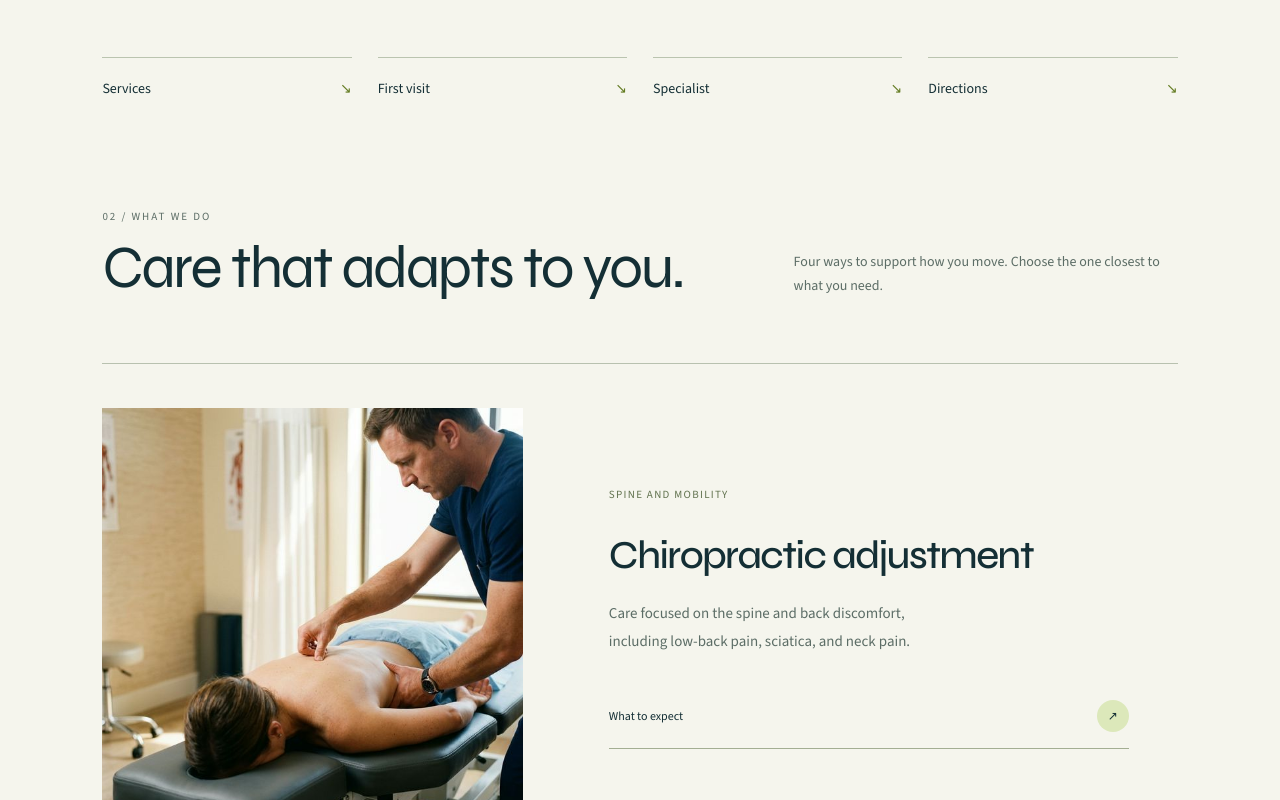
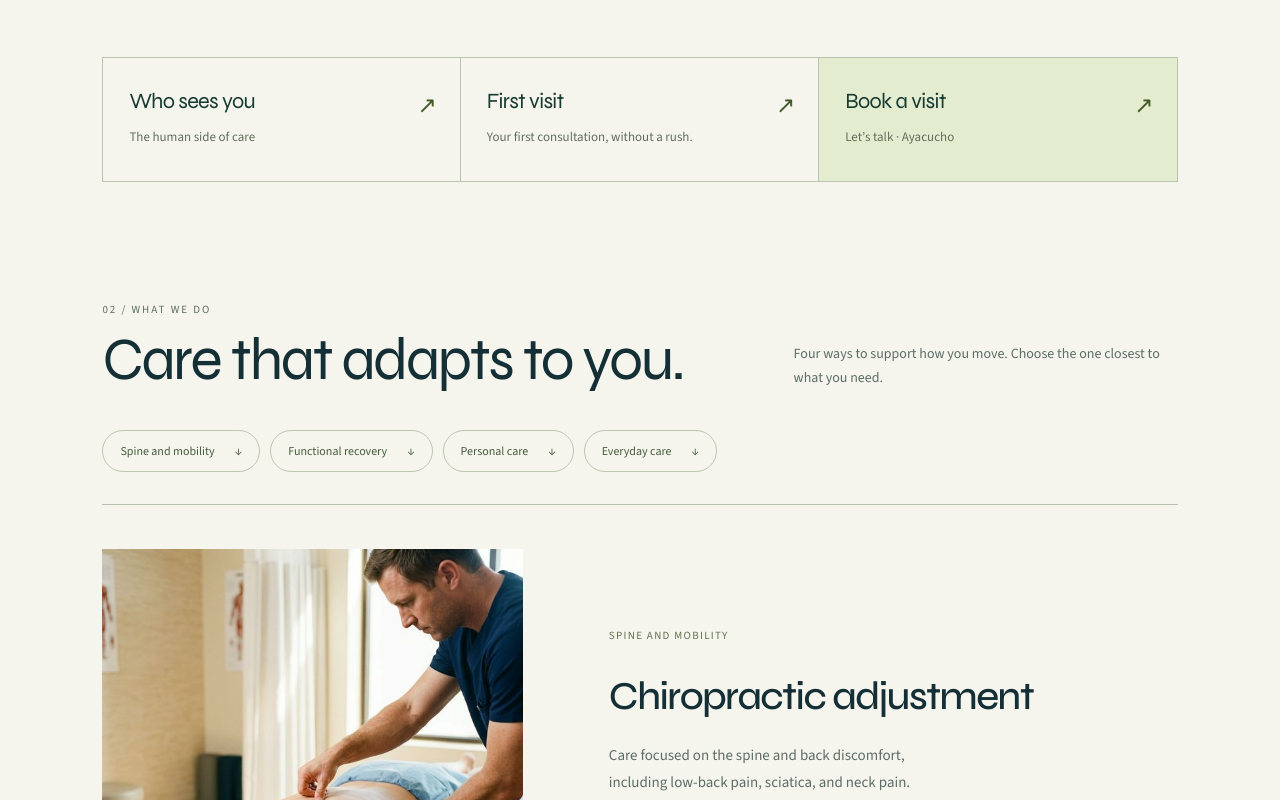
Before and after one commit to AndreMendezCisneros/contena-site, a Next.js app: page /en in a window 1280 px wide. Shown: the part 1240-2040 px from the top of the page. Built offline with nearby package versions, Linux system fonts and the light colour scheme; no server answers.

Commit message:
Add patient entry paths and polished first visit guide

```diff
--- a/src/app/[locale]/page.tsx
+++ b/src/app/[locale]/page.tsx
@@ -48,11 +48,10 @@ export default async function HomePage({
         </Reveal>
       </section>
 
-      <nav className="home-shortcuts" aria-label={dict.footer.quick}>
-        <a href="#servicios">{dict.nav.services}<span aria-hidden="true">↘</span></a>
-        <a href="#primera-visita">{dict.nav.firstVisit}<span aria-hidden="true">↘</span></a>
-        <a href="#especialista">{dict.nav.specialist}<span aria-hidden="true">↘</span></a>
-        <a href="#contacto">{dict.contact.directions}<span aria-hidden="true">↘</span></a>
+      <nav className="home-shortcuts intent-paths" aria-label={dict.footer.quick}>
+        <a href="#especialista"><span className="intent-title">{dict.specialist.who}</span><span className="intent-description">{dict.specialist.label}</span><span className="intent-arrow" aria-hidden="true">↗</span></a>
+        <a href="#primera-visita"><span className="intent-title">{dict.nav.firstVisit}</span><span className="intent-description">{dict.firstVisit.title}</span><span className="intent-arrow" aria-hidden="true">↗</span></a>
+        <a href="#contacto"><span className="intent-title">{dict.nav.book}</span><span className="intent-description">{dict.contact.talk} · {site.address.city}</span><span className="intent-arrow" aria-hidden="true">↗</span></a>
       </nav>
 
       <section id="servicios" className="home-services px-[6%] pb-20 md:px-[8%]">
@@ -65,12 +64,16 @@ export default async function HomePage({
           </div>
           <p className="max-w-sm text-sm leading-6 text-muted">{dict.servicesHome.lead}</p>
         </div>
+        <nav className="service-index" aria-label={dict.nav.services}>
+          {services.map(service => <a key={service.slug} href={`#${service.slug}`}>{dict.service[service.slug].kicker}<span aria-hidden="true">↓</span></a>)}
+        </nav>
         <div className="service-collection">
           {services.map((service, index) => {
             const copy = dict.service[service.slug];
             return (
               <Reveal key={service.slug} delay={index * 70} className="service-entry">
                 <Link
+                  id={service.slug}
                   href={localePath(locale, `/servicios/${service.slug}`)}
                   className="service-editorial group grid overflow-hidden bg-white md:grid-cols-2"
                 >
@@ -80,7 +83,7 @@ export default async function HomePage({
                       alt={copy.name}
                       width={640}
                       height={640}
-                      sizes="(min-width: 768px) 50vw, 100vw"
+                      sizes="(min-width: 1000px) 430px, (min-width: 768px) 40vw, 88vw"
                       className="h-auto w-full"
                     />
                   </div>
@@ -118,6 +121,11 @@ export default async function HomePage({
             </li>
           ))}
         </ol>
+        <aside className="visit-expectations">
+          <h3>{dict.firstVisit.includedTitle}</h3>
+          <ul>{dict.firstVisit.included.map(item => <li key={item}><span aria-hidden="true">✓</span>{item}</li>)}</ul>
+          <a href={whatsappUrl(dict.whatsapp.firstVisit)} target="_blank" rel="noopener noreferrer">{dict.firstVisit.cta}<span aria-hidden="true">↗</span></a>
+        </aside>
       </section>
 
       <section id="especialista" className="specialist-section grid items-center gap-10 px-[6%] py-20 md:grid-cols-2 md:px-[8%] md:py-28">
@@ -135,17 +143,17 @@ export default async function HomePage({
           <p className="text-[11px] uppercase tracking-[0.18em] text-muted">{dict.specialist.label}</p>
           <h2 className="mt-3 font-display text-4xl tracking-[-0.045em] md:text-6xl">{dict.specialist.title}</h2>
           <p className="mt-4 text-sm uppercase tracking-[0.12em]">{dict.specialist.role}</p>
-          <p className="mt-5 max-w-lg text-base leading-7 text-muted">{dict.specialist.body}</p>
+          <p className="mt-5 max-w-lg text-base leading-7 text-muted">{dict.intro.body}</p>
           <ul className="mt-6 divide-y divide-line border-y border-line">
-            {dict.specialist.bullets.map((bullet, index) => (
+            {dict.specialist.bullets.map((bullet) => (
               <li key={bullet} className="py-3 text-sm">
-                <span className="mr-4 text-[#6d8a12]">0{index + 1}</span>
+                <span className="mr-4 text-[#6d8a12]" aria-hidden="true">✓</span>
                 {bullet}
               </li>
             ))}
           </ul>
           <Link href={localePath(locale, "/especialista")} className="mt-8 inline-block border-b border-ink py-2 text-sm">
-            {dict.specialist.cta} ↗
+            {dict.specialist.who} ↗
           </Link>
         </div>
       </section>
--- a/src/app/globals.css
+++ b/src/app/globals.css
@@ -302,3 +302,38 @@ button, a { -webkit-tap-highlight-color: transparent; }
   .home-faq { grid-template-columns: 1fr; gap: 40px; padding: 65px 6%; }
   .home-faq-list summary { font-size: 17px; }
 }
+
+/* Clear entry points inspired by the reviewed clinic websites. */
+.home-shortcuts.intent-paths { grid-template-columns: repeat(3,minmax(0,1fr)); gap: 0; padding-bottom: 90px; }
+.home-shortcuts.intent-paths a { position: relative; display: flex; flex-direction: column; justify-content: start; gap: 12px; padding: 30px 58px 32px 26px; border-top: 1px solid #b9c4af; border-bottom: 1px solid #b9c4af; border-right: 1px solid #b9c4af; transition: background .25s; }
+.home-shortcuts.intent-paths a:first-child { border-left: 1px solid #b9c4af; }
+.home-shortcuts.intent-paths a:last-child { background: #e4eccf; }
+.home-shortcuts.intent-paths a:hover { background: #dce8ba; }
+.home-shortcuts.intent-paths .intent-title { font-family: var(--font-syne),sans-serif; font-size: clamp(20px,1.7vw,26px); color: #173b30; line-height: 1.2; letter-spacing: -.03em; }
+.home-shortcuts.intent-paths .intent-description { color: #626e5c; font-size: 13px; line-height: 1.7; }
+.home-shortcuts.intent-paths .intent-arrow { position: absolute; right: 23px; top: 30px; color: #425929; font-size: 23px; }
+.service-index { display: flex; flex-wrap: wrap; gap: 10px; margin: -25px 0 32px; }
+.service-index a { display: flex; gap: 20px; align-items: center; padding: 11px 17px; border: 1px solid #bcc7af; border-radius: 30px; font-size: 12px; color: #465b3e; transition: background .2s; }
+.service-index a:hover { background: #e2ebcf; }
+.service-editorial[id] { scroll-margin-top: 100px; }
+.visit-expectations { grid-column: 1 / -1; display: grid; grid-template-columns: .8fr 1.2fr; gap: 24px 9%; margin-top: 65px; padding: 40px; background: #f4f6ed; border-radius: 4px; }
+.visit-expectations h3 { font-family: var(--font-syne),sans-serif; font-size: 30px; line-height: 1.2; letter-spacing: -.035em; }
+.visit-expectations ul { display: flex; flex-direction: column; gap: 17px; }
+.visit-expectations li { display: flex; gap: 15px; font-size: 14px; line-height: 1.7; color: #52634c; }
+.visit-expectations li span { color: #658232; }
+.visit-expectations > a { grid-column: 2; display: flex; justify-content: space-between; gap: 25px; align-items: center; background: #173b30; color: #e4f5af; padding: 17px 22px; font-size: 13px; }
+.home-page .specialist-section .specialist-photo { padding: 16px; background: #e3e9d8; }
+.home-stories .stories-heading { border-top: 1px solid #ffffff24; padding-top: 35px; }
+.home-page .location-layout { gap: 35px; }
+.home-page .location-layout iframe { border-radius: 4px; }
+.home-page .home-contact .map-link { padding-bottom: 12px; border-bottom: 1px solid #b6c2a7; }
+@media(max-width:767px) {
+  .home-shortcuts.intent-paths { grid-template-columns: 1fr; padding-bottom: 60px; }
+  .home-shortcuts.intent-paths a { border-left: 1px solid #b9c4af; border-bottom: 0; padding: 25px 55px 25px 23px; }
+  .home-shortcuts.intent-paths a:last-child { border-bottom: 1px solid #b9c4af; }
+  .service-index { margin-top: -20px; gap: 8px; }
+  .service-index a { padding: 10px 12px; font-size: 11px; }
+  .visit-expectations { display: flex; flex-direction: column; margin-top: 40px; padding: 28px 22px; }
+  .visit-expectations h3 { font-size: 26px; }
+  .visit-expectations > a { margin-top: 8px; }
+}
```
Also changed, not shown: 1 other file (tests, documents, lock files or other folders).
